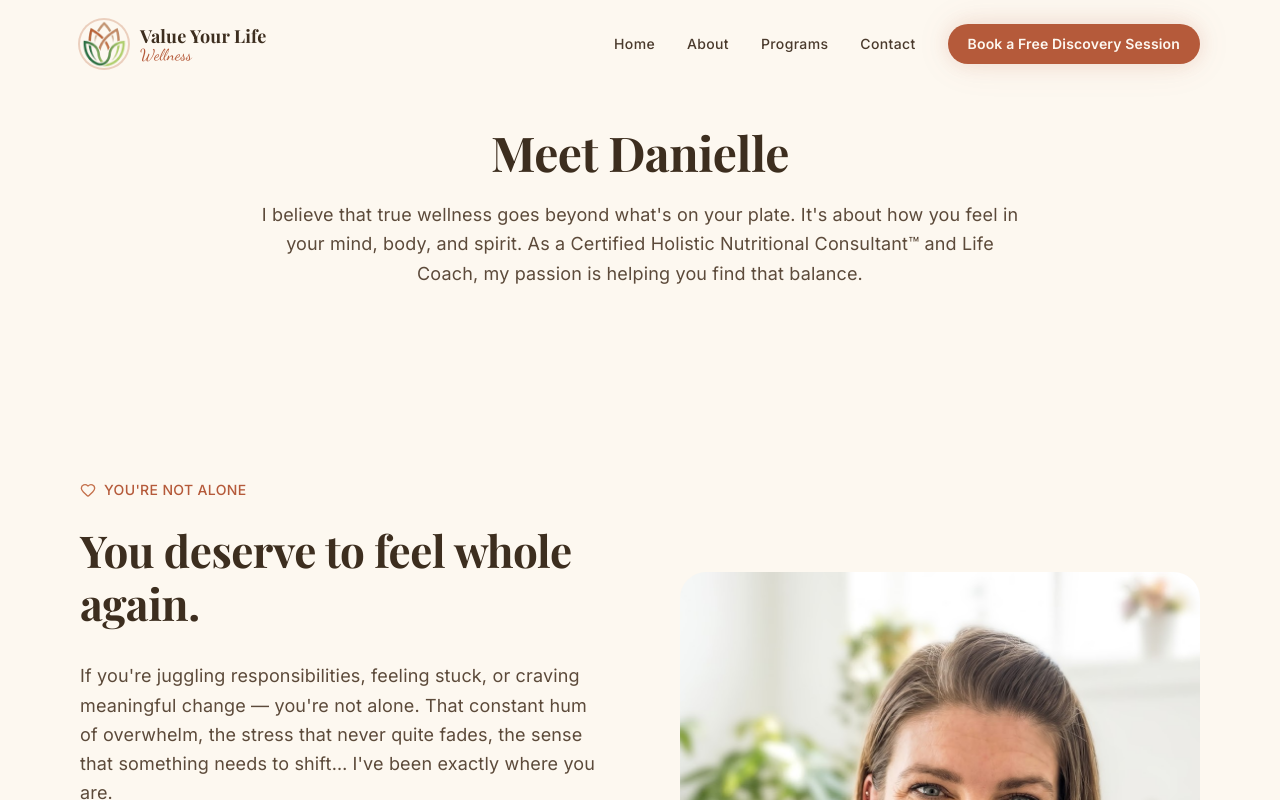
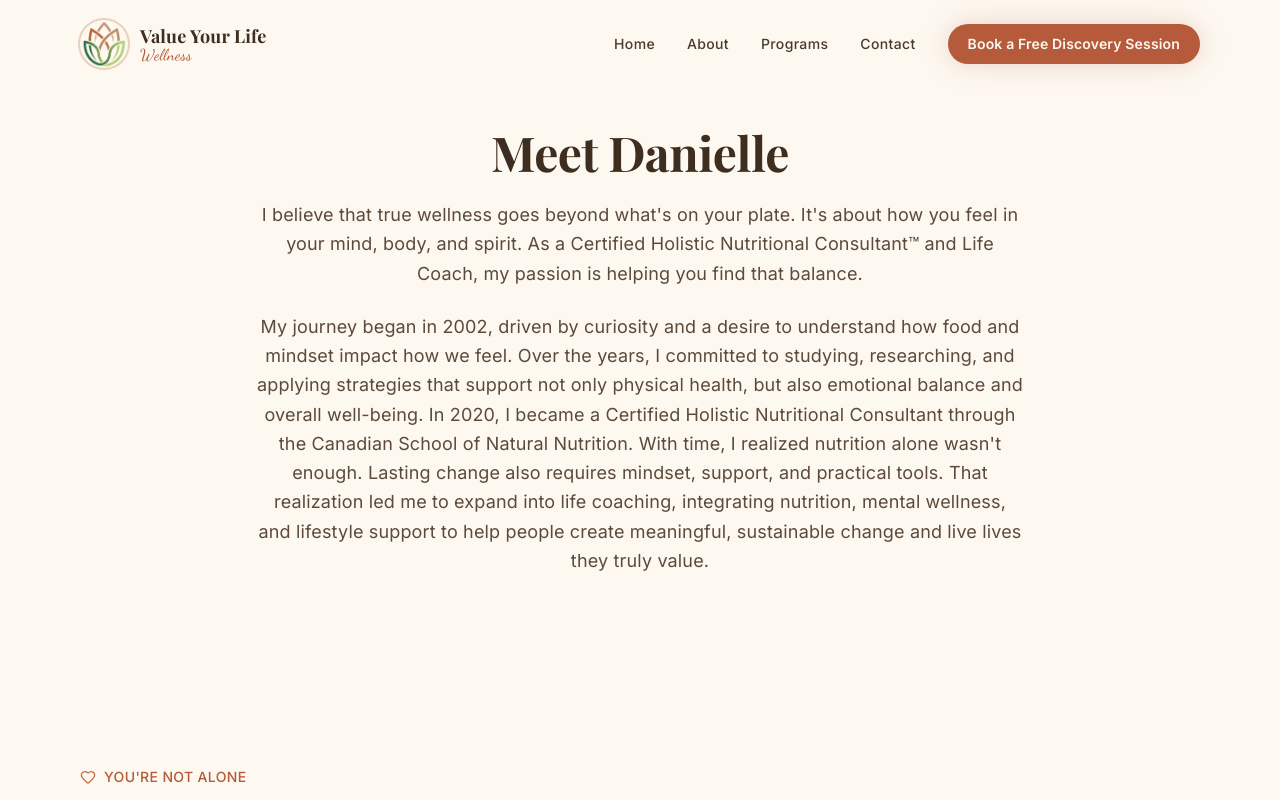
Before and after one commit to Wheelers-Media/Value-Your-Life, a Next.js app: page /about in a window 1280 px wide. Shown: the top 800 px of the page. Built offline with nearby package versions, Linux system fonts and the light colour scheme; a web font is replaced by a local one.

Commit message:
Update copy, pricing, and bio, and remove testimonials section

```diff
--- a/src/app/about/page.tsx
+++ b/src/app/about/page.tsx
@@ -1,7 +1,6 @@
 import type { Metadata } from "next";
 import Image from "next/image";
 import EmpathyBlock from "@/components/sections/EmpathyBlock";
-import Testimonials from "@/components/sections/Testimonials";
 import GHLBookingWrapper from "@/components/ghl/GHLBookingWrapper";
 
 export const metadata: Metadata = {
@@ -22,6 +21,17 @@ export default function AboutPage() {
             I believe that true wellness goes beyond what&apos;s on your plate. It&apos;s about
             how you feel in your mind, body, and spirit. As a Certified Holistic Nutritional
             Consultant™ and Life Coach, my passion is helping you find that balance.
+          </p>
+          <p className="text-earth-600 text-lg leading-relaxed mt-6">
+            My journey began in 2002, driven by curiosity and a desire to understand how food
+            and mindset impact how we feel. Over the years, I committed to studying, researching,
+            and applying strategies that support not only physical health, but also emotional
+            balance and overall well-being. In 2020, I became a Certified Holistic Nutritional
+            Consultant through the Canadian School of Natural Nutrition. With time, I realized
+            nutrition alone wasn&apos;t enough. Lasting change also requires mindset, support,
+            and practical tools. That realization led me to expand into life coaching, integrating
+            nutrition, mental wellness, and lifestyle support to help people create meaningful,
+            sustainable change and live lives they truly value.
           </p>
         </div>
       </div>
@@ -54,7 +64,6 @@ export default function AboutPage() {
         </div>
       </section>
 
-      <Testimonials />
       <GHLBookingWrapper />
     </div>
   );
--- a/src/app/page.tsx
+++ b/src/app/page.tsx
@@ -2,7 +2,6 @@
 import Hero from "@/components/sections/Hero";
 import EmpathyBlock from "@/components/sections/EmpathyBlock";
 import ServicesOverview from "@/components/sections/ServicesOverview";
-import Testimonials from "@/components/sections/Testimonials";
 import GHLBookingWrapper from "@/components/ghl/GHLBookingWrapper";
 
 export default function HomePage() {
@@ -11,7 +10,6 @@ export default function HomePage() {
       <Hero />
       <EmpathyBlock />
       <ServicesOverview />
-      <Testimonials />
       <GHLBookingWrapper />
     </>
   );
--- a/src/lib/constants.ts
+++ b/src/lib/constants.ts
@@ -51,7 +51,7 @@ export const HERO_COPY = {
 
 // ── Empathy Block (VoC-driven copy) ──
 export const EMPATHY_COPY = {
-  headline: "You deserve to feel whole again.",
+  headline: "You deserve a life you truly value.",
   paragraphs: [
     "If you're juggling responsibilities, feeling stuck, or craving meaningful change — you're not alone. That constant hum of overwhelm, the stress that never quite fades, the sense that something needs to shift… I've been exactly where you are.",
     "I know what it feels like when your life doesn't align with your values — when uncertainty, emotional exhaustion, and daily pressure take center stage. And I also know that it doesn't have to stay that way.",
@@ -126,9 +126,9 @@ export const PROGRAMS = [
   {
     id: "transformation",
     name: "Value Your Life Transformation",
-    price: "$1,400",
+    price: "$1,200",
     duration: "12 weeks of coaching & nutrition support",
-    paymentPlan: "Or 3 payments of $500",
+    paymentPlan: "Or 3 payments of $400",
     description:
       "Our signature program — designed for individuals committed to creating meaningful, sustainable life change across mind, body, and purpose.",
     includes: [
```
Also changed, not shown: 1 other file (tests, documents, lock files or other folders).
